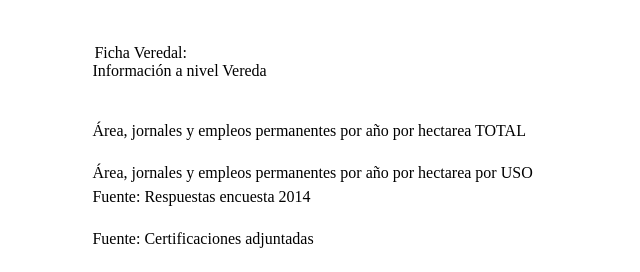
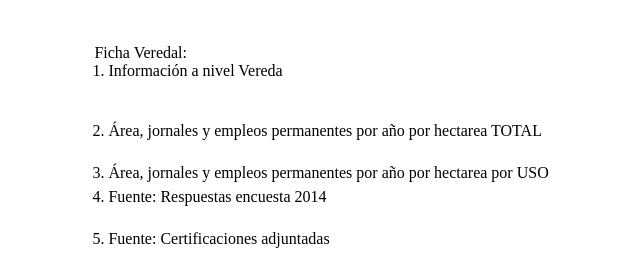
Before and after one commit to ilvecchiofrank/ElPaso, a CodeIgniter app: template application/views/form/map_record.php in a window 1280 px wide. Shown: the top 272 px of the page, without its empty margins (42-682 px from the left). Run offline with CodeIgniter, Linux system fonts and the light colour scheme; the template is opened without the code that fills it, so the values that code supplies are empty.

Commit message:
Numeracion de totulos de tablas

```diff
--- a/application/views/form/map_record.php
+++ b/application/views/form/map_record.php
@@ -21,7 +21,7 @@
           <div id='map' class='form-group'>
             <br/>
             <legend id='lgndTitulo'>Ficha Veredal:</legend>
-            <label id='lblSubTitulo'>Información a nivel Vereda</label>
+            <label id='lblSubTitulo'>1. Información a nivel Vereda</label>
             <table style="width: 65%">
               <tr>
                 <td style="width: 50%"><label id='lblMpo'></label></td>
@@ -31,7 +31,7 @@
             <br/>
             <div id='pre1' class='form-group'>
               <br/>
-              <label>Área, jornales y empleos permanentes por año por hectarea TOTAL</label>
+              <label>2. Área, jornales y empleos permanentes por año por hectarea TOTAL</label>
               <table id='tablePre1Results' class='table table-striped'>
                 <thead>
                   <tbody>
@@ -45,7 +45,7 @@
 
             <div id='pre2' class='form-group'>
               <br/>
-              <label>Área, jornales y empleos permanentes por año por hectarea por USO</label>
+              <label>3. Área, jornales y empleos permanentes por año por hectarea por USO</label>
               <table id='tablePre2Results' class='table table-striped'>
                 <thead>
                   <tbody>
@@ -57,7 +57,7 @@
               </table>
             </div>
 
-            <label>Fuente: Respuestas encuesta 2014</label>
+            <label>4. Fuente: Respuestas encuesta 2014</label>
             <table id='tableMapResults1' class='table table-striped'>
               <thead>
                 <tbody>
@@ -68,7 +68,7 @@
               </thead>
             </table>
             <br/>
-            <label>Fuente: Certificaciones adjuntadas</label>
+            <label>5. Fuente: Certificaciones adjuntadas</label>
             <table id='tableMapResults2' class='table table-striped'>
               <thead>
                 <tbody>
```
